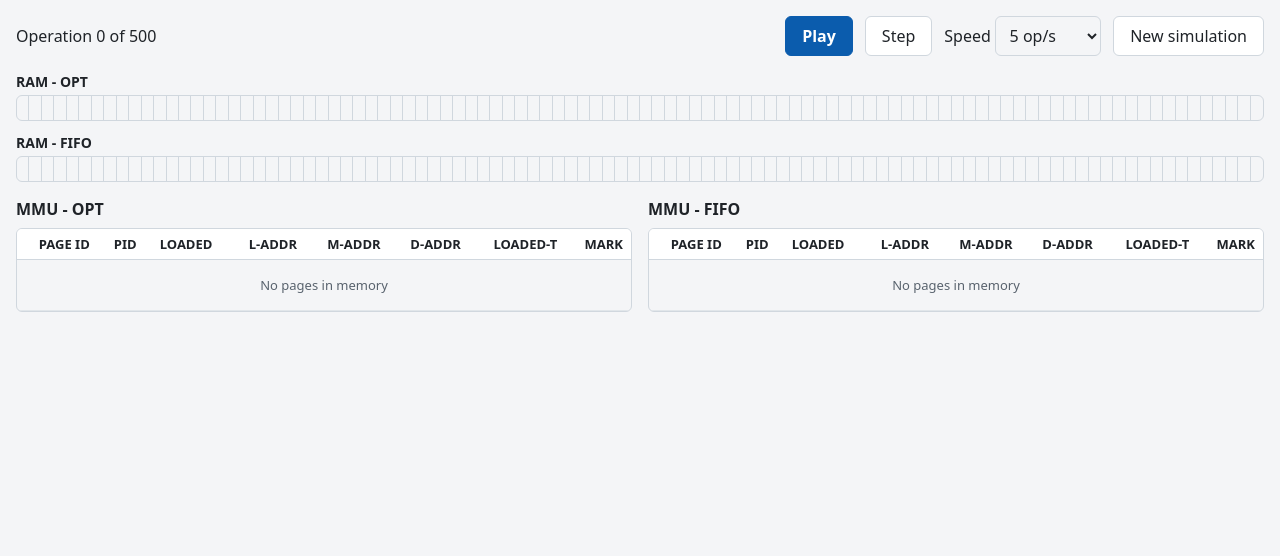
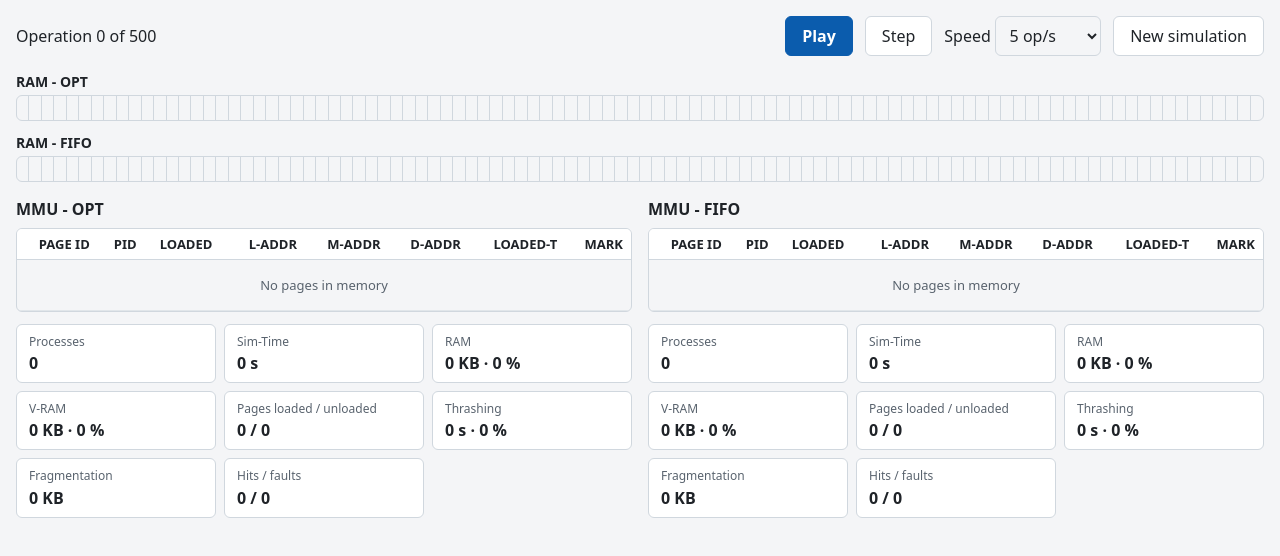
Before and after one commit to valeriehernandez-7/RAMpage, a React (Vite) app: page / in a window 1280 px wide. Both pictures are taken after a click on the button "Start simulation". Shown: the top 556 px of the page. Built offline with nearby package versions, Linux system fonts and the light colour scheme.

Commit message:
feat: add stats panel and results summary

```diff
--- a/src/components/SimulationScreen.tsx
+++ b/src/components/SimulationScreen.tsx
@@ -1,10 +1,11 @@
 import { SPEED_OPTIONS, useSimulation, type Speed } from '../hooks/useSimulation.ts';
 import { formatOperation } from '../sim/serializer.ts';
 import type { SimulationSetup } from './SetupScreen.tsx';
-import type { SessionSnapshot } from '../sim/session.ts';
+import type { AlgorithmView, SessionSnapshot } from '../sim/session.ts';
 import { PidLegend } from './PidLegend.tsx';
 import { RamBar } from './RamBar.tsx';
 import { MmuTable } from './MmuTable.tsx';
+import { StatsPanel } from './StatsPanel.tsx';
 
 interface SimulationScreenProps {
   setup: SimulationSetup;
@@ -57,6 +58,8 @@ export function SimulationScreen({ setup, onExit }: SimulationScreenProps) {
         </button>
       </header>
 
+      {snapshot.isFinished && <ResultsSummary optimal={snapshot.optimal} selected={snapshot.selected} />}
+
       <section className="ram-section" aria-label="RAM">
         <RamBar title={`RAM - ${snapshot.optimal.name}`} view={snapshot.optimal} />
         <RamBar title={`RAM - ${snapshot.selected.name}`} view={snapshot.selected} />
@@ -67,6 +70,7 @@ export function SimulationScreen({ setup, onExit }: SimulationScreenProps) {
         {[snapshot.optimal, snapshot.selected].map((view) => (
           <section key={view.name} aria-label={`${view.name} simulation`}>
             <MmuTable view={view} />
+            <StatsPanel stats={view.stats} />
           </section>
         ))}
       </div>
@@ -79,3 +83,20 @@ function livePids(snapshot: SessionSnapshot): number[] {
   const pids = new Set([...snapshot.optimal.pages, ...snapshot.selected.pages].map((page) => page.pid));
   return [...pids].sort((a, b) => a - b);
 }
+
+interface ResultsSummaryProps {
+  optimal: AlgorithmView;
+  selected: AlgorithmView;
+}
+
+function ResultsSummary({ optimal, selected }: ResultsSummaryProps) {
+  const extraFaults = selected.stats.faultCount - optimal.stats.faultCount;
+  const extraSeconds = selected.stats.clockS - optimal.stats.clockS;
+
+  return (
+    <p className="results" role="status">
+      Simulation finished. {selected.name} had {extraFaults} more page faults than OPT ({selected.stats.faultCount}{' '}
+      vs. {optimal.stats.faultCount}), which cost {extraSeconds} s of extra simulated time.
+    </p>
+  );
+}
--- /dev/null
+++ b/src/components/StatsPanel.tsx
@@ -0,0 +1,50 @@
+import { toDisplayMetrics } from '../sim/metrics.ts';
+import type { SimulationStats } from '../sim/types.ts';
+
+interface StatsPanelProps {
+  stats: SimulationStats;
+}
+
+const oneDecimal = new Intl.NumberFormat('en-US', { maximumFractionDigits: 1 });
+
+/** The metrics the spec requires, as in the summary boxes of Annex 2. */
+export function StatsPanel({ stats }: StatsPanelProps) {
+  const metrics = toDisplayMetrics(stats);
+  const format = (value: number): string => oneDecimal.format(value);
+
+  return (
+    <dl className="stats">
+      <Stat label="Processes" value={String(stats.runningProcessCount)} />
+      <Stat label="Sim-Time" value={`${stats.clockS} s`} />
+      <Stat label="RAM" value={`${format(metrics.ramKb)} KB · ${format(metrics.ramPercent)} %`} />
+      <Stat label="V-RAM" value={`${format(metrics.vRamKb)} KB · ${format(metrics.vRamPercentOfRam)} %`} />
+      <Stat label="Pages loaded / unloaded" value={`${stats.ramPageCount} / ${stats.diskPageCount}`} />
+      <Stat
+        label="Thrashing"
+        value={`${stats.thrashingS} s · ${format(metrics.thrashingPercent)} %`}
+        isAlert={metrics.isThrashingCritical}
+      />
+      <Stat label="Fragmentation" value={`${format(metrics.internalFragmentationKb)} KB`} />
+      <Stat label="Hits / faults" value={`${stats.hitCount} / ${stats.faultCount}`} />
+    </dl>
+  );
+}
+
+interface StatProps {
+  label: string;
+  value: string;
+  isAlert?: boolean;
+}
+
+function Stat({ label, value, isAlert = false }: StatProps) {
+  return (
+    <div className={isAlert ? 'stat stat-alert' : 'stat'}>
+      <dt>{label}</dt>
+      <dd>
+        {isAlert && <span aria-hidden="true">⚠ </span>}
+        {value}
+        {isAlert && <span className="visually-hidden"> (above 50 % of total time)</span>}
+      </dd>
+    </div>
+  );
+}
--- a/src/index.css
+++ b/src/index.css
@@ -270,3 +270,55 @@ legend {
   color: var(--color-muted);
   text-align: center;
 }
+
+/* Stats */
+.stats {
+  display: grid;
+  grid-template-columns: repeat(auto-fit, minmax(10rem, 1fr));
+  gap: 0.5rem;
+  margin: 0.75rem 0 0;
+}
+
+.stat {
+  padding: 0.5rem 0.75rem;
+  border: 1px solid var(--color-border);
+  border-radius: var(--radius);
+  background: var(--color-surface);
+}
+
+.stat dt {
+  color: var(--color-muted);
+  font-size: 0.75rem;
+}
+
+.stat dd {
+  margin: 0.15rem 0 0;
+  font-weight: 600;
+  font-variant-numeric: tabular-nums;
+}
+
+.stat-alert {
+  border-color: var(--color-danger);
+  background: color-mix(in srgb, var(--color-danger) 15%, var(--color-surface));
+}
+
+.stat-alert dd {
+  color: var(--color-danger);
+}
+
+.results {
+  margin: 0.75rem 0 0;
+  padding: 0.6rem 0.9rem;
+  border-left: 3px solid var(--color-accent);
+  border-radius: var(--radius);
+  background: var(--color-surface);
+}
+
+.visually-hidden {
+  position: absolute;
+  width: 1px;
+  height: 1px;
+  overflow: hidden;
+  clip-path: inset(50%);
+  white-space: nowrap;
+}
```
